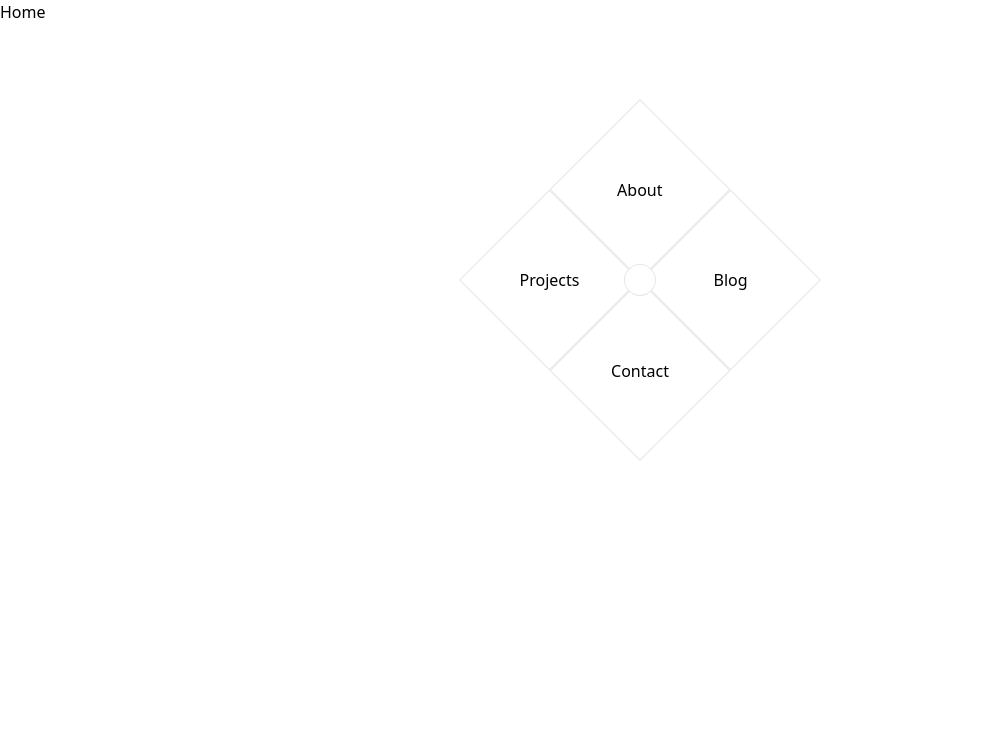
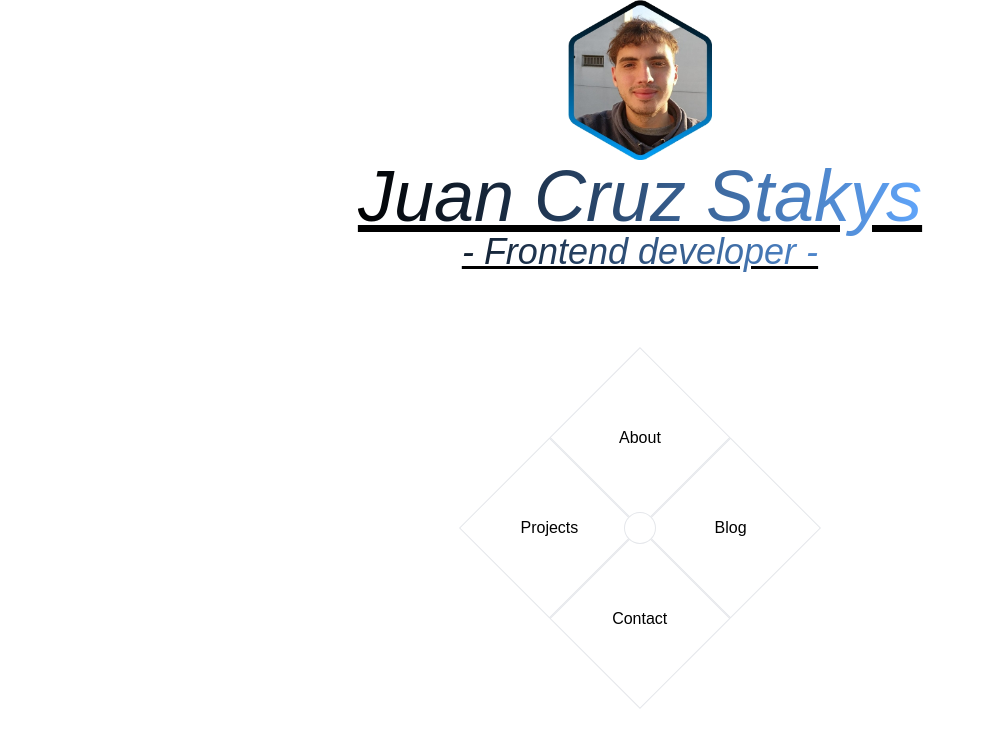
Before and after one commit to juanstakys/simon-says-juan-stakys-portfolio, a Vue app: page / in a window 1280 px wide. Shown: the top 748 px of the page, without its empty margins (0-985 px from the left). Built offline with nearby package versions, Linux system fonts and the light colour scheme.

Commit message:
Font and image

```diff
--- a/src/App.vue
+++ b/src/App.vue
@@ -1,6 +1,14 @@
 <template>
   <nav>
-    <router-link to="/" class="hover:underline hover:italic">Home</router-link>
+    <router-link to="/" class="hover:underline hover:italic flex flex-col items-center">
+      <img src="./assets/portrait.png" alt="Protrait" class="h-40 w-36" />
+      <div
+        class="text-center text-transparent bg-clip-text bg-gradient-to-r from-black to-blue-400"
+      >
+        <h1 class="text-7xl">Juan Cruz Stakys</h1>
+        <h2 class="text-4xl">- Frontend developer -</h2>
+      </div>
+    </router-link>
   </nav>
   <section class="text-center">
     <router-view @navigate="(link) => this.$router.push(link)" />
--- a/src/assets/tailwind.css
+++ b/src/assets/tailwind.css
@@ -3,3 +3,9 @@
 @tailwind components;
 
 @tailwind utilities;
+
+@import url('https://fonts.googleapis.com/css?family=Coda');
+
+* {
+    font-family: 'Coda', sans-serif
+}
```
Also changed, not shown: src/assets/logo.png (deleted), src/assets/portrait.png (added).
